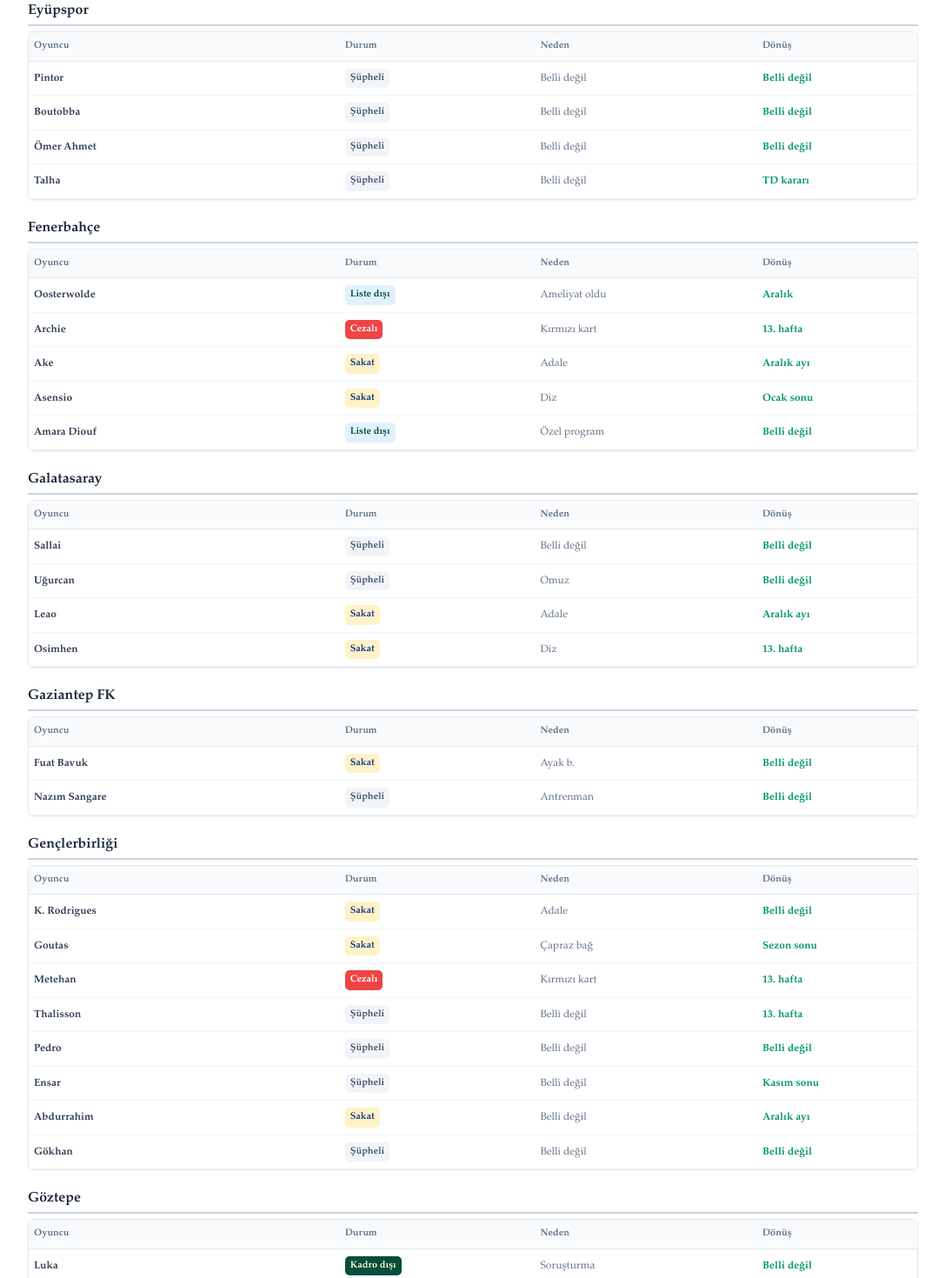
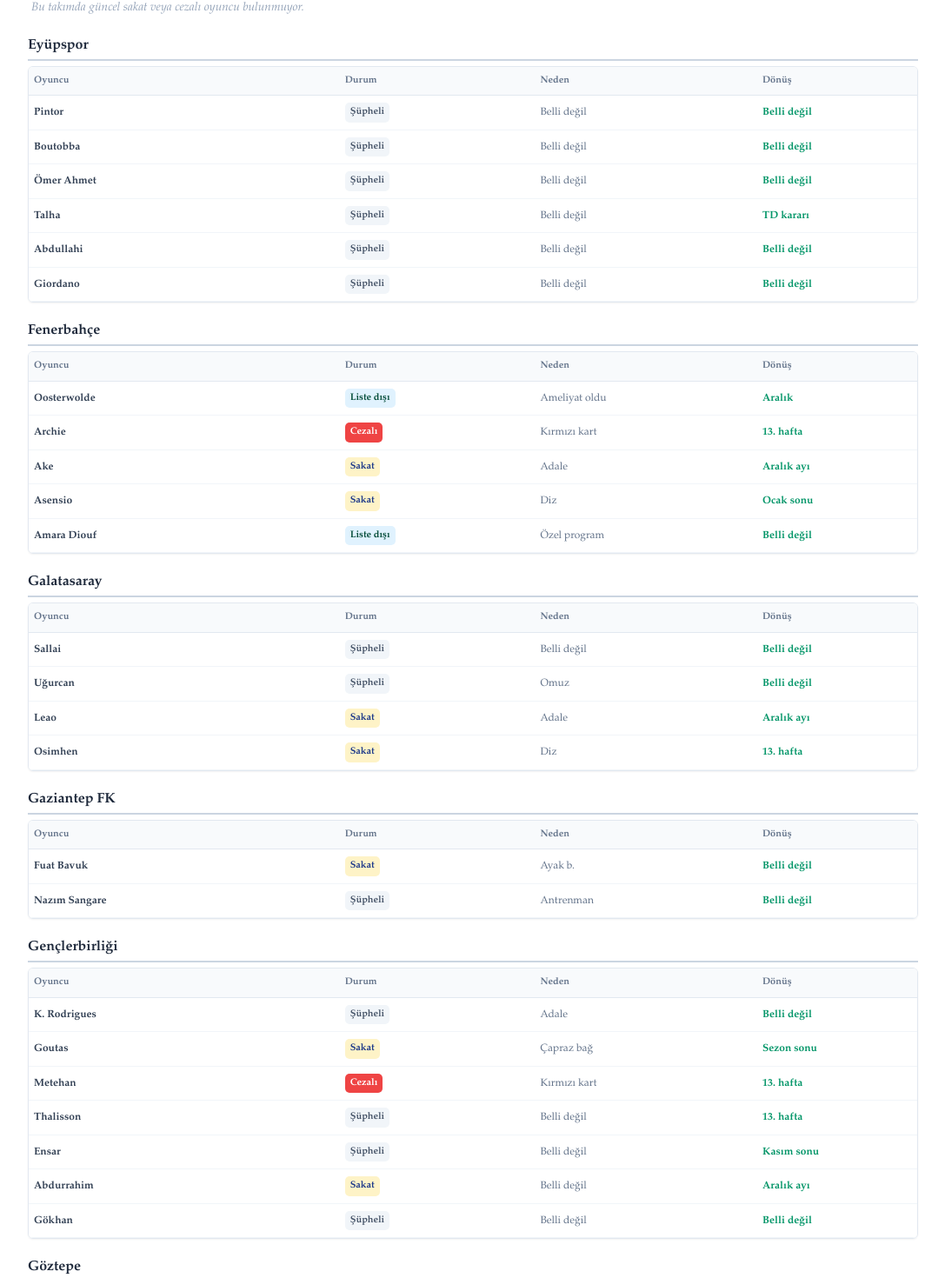
Before and after one commit to fantefut/fantefut, a Next.js app: page / in a window 1280 px wide. Shown: the part 1321-2791 px from the top of the page at 87% size, without its empty margins (96-1183 px from the left). Built offline with nearby package versions, Linux system fonts and the light colour scheme.

Commit message:
guncelleme

```diff
--- a/app/haftanin-analizi/page.js
+++ b/app/haftanin-analizi/page.js
@@ -12,9 +12,9 @@ const REHBER_DATA = {
     { isim: "Gianniotis", takim: "Kasımpaşa", fiyat: "4.5M" }
   ],
   "Defans": [
-    { isim: "Sallai ? Ⓚ", takim: "Galatasaray", fiyat: "5M" },
+    { isim: "Abdülkerim", takim: "Galatasaray", fiyat: "5.5M" },
     { isim: "Winck", takim: "Kasımpaşa", fiyat: "4.5M" },
-    { isim: "Cabral", takim: "Trabzonspor", fiyat: "5M" },
+    { isim: "Cabral Ⓚ", takim: "Trabzonspor", fiyat: "5M" },
     { isim: "Murillo", takim: "Beşiktaş", fiyat: "5M" },
     { isim: "Levent", takim: "Fenerbahçe", fiyat: "4.5M" },
     { isim: "Savic", takim: "Trabzonspor", fiyat: "4.5M" },
--- a/app/page.tsx
+++ b/app/page.tsx
@@ -13,13 +13,13 @@ const SUPER_LIG_TAKIMLARI = [
 ];
 
 const ILK_OYUNCULAR = {
-  "Alanyaspor": "Fernandes - Şüpheli - Adale - Belli değil", "Amed Sportif Faaliyetler": "Ballet - Cezalı - Kırmızı kart - 14. hafta\nDellova - Sakat - Belli değil - Aralık ayı\nKrasniqi - Şüpheli - Belli değil - Belli değil", "Başakşehir": "Operi - Şüpheli - Belli değil - Belli değil\nYusuf - Sakat - Menisküs - Belli değil\nMuhammed - Şüpheli - Belli değil - Belli değil", "Beşiktaş": "Agbadou - Şüpheli - Diz - TD kararı\nOrkun - Cezalı - Sarı kart - 13. hafta\nMiretti - Sakat - Omuz - Kasım sonu", "Çorum FK": "Berat - Sakat - Adale - Ocak ayı\nFredy - Şüpheli - Belli değil - Belli değil",
-  "Erzurumspor FK": "", "Eyüpspor": "Pintor - Şüpheli - Belli değil - Belli değil\nBoutobba - Şüpheli - Belli değil - Belli değil\nÖmer Ahmet - Şüpheli - Belli değil - Belli değil\nTalha - Şüpheli - Belli değil - TD kararı",
+  "Alanyaspor": "Fernandes - Şüpheli - Adale - Belli değil", "Amed Sportif Faaliyetler": "Ballet - Cezalı - Kırmızı kart - 14. hafta\nDellova - Sakat - Belli değil - Aralık ayı\nKrasniqi - Şüpheli - Belli değil - Belli değil", "Başakşehir": "Operi - Şüpheli - Belli değil - Belli değil\nYusuf - Sakat - Menisküs - Belli değil\nMuhammed - Şüpheli - Belli değil - Belli değil\nSaba - Şüpheli - Belli değil - Belli değil", "Beşiktaş": "Agbadou - Şüpheli - Diz - TD kararı\nOrkun - Cezalı - Sarı kart - 13. hafta\nMiretti - Sakat - Omuz - Kasım sonu", "Çorum FK": "Berat - Sakat - Adale - Ocak ayı\nFredy - Şüpheli - Belli değil - Belli değil",
+  "Erzurumspor FK": "", "Eyüpspor": "Pintor - Şüpheli - Belli değil - Belli değil\nBoutobba - Şüpheli - Belli değil - Belli değil\nÖmer Ahmet - Şüpheli - Belli değil - Belli değil\nTalha - Şüpheli - Belli değil - TD kararı\nAbdullahi - Şüpheli - Belli değil - Belli değil\nGiordano - Şüpheli - Belli değil - Belli değil",
   "Fenerbahçe": "Oosterwolde - Liste dışı - Ameliyat oldu - Aralık\nArchie - Cezalı - Kırmızı kart - 13. hafta\nAke - Sakat - Adale - Aralık ayı\nAsensio - Sakat - Diz - Ocak sonu\nAmara Diouf - Liste dışı - Özel program - Belli değil",
   "Galatasaray": "Sallai - Şüpheli - Belli değil - Belli değil\nUğurcan - Şüpheli - Omuz - Belli değil\nLeao - Sakat - Adale - Aralık ayı\nOsimhen - Sakat - Diz - 13. hafta", "Gaziantep FK": "Fuat Bavuk - Sakat - Ayak b. - Belli değil\nNazım Sangare - Şüpheli - Antrenman - Belli değil",
-  "Gençlerbirliği": "K. Rodrigues - Sakat - Adale - Belli değil\nGoutas - Sakat - Çapraz bağ - Sezon sonu\nMetehan - Cezalı - Kırmızı kart - 13. hafta\nThalisson - Şüpheli - Belli değil - 13. hafta\nPedro - Şüpheli - Belli değil - Belli değil\nEnsar - Şüpheli - Belli değil - Kasım sonu\nAbdurrahim - Sakat - Belli değil - Aralık ayı\nGökhan - Şüpheli - Belli değil - Belli değil",
+  "Gençlerbirliği": "K. Rodrigues - Şüpheli - Adale - Belli değil\nGoutas - Sakat - Çapraz bağ - Sezon sonu\nMetehan - Cezalı - Kırmızı kart - 13. hafta\nThalisson - Şüpheli - Belli değil - 13. hafta\nEnsar - Şüpheli - Belli değil - Kasım sonu\nAbdurrahim - Sakat - Belli değil - Aralık ayı\nGökhan - Şüpheli - Belli değil - Belli değil",
   "Göztepe": "Luka - Kadro dışı - Soruşturma - Belli değil\nFurkan B. - Sakat - Adale - Belli değil\nSundberg - Şüpheli - Belli değil - Belli değil",
-  "Kasımpaşa": "Mendes - Cezalı - Sarı kart - 13. hafta\nKamil Ahmet - Sakat - Aşil - Sezon sonu\nMouanga - Sakat - Belli değil - Belli değil\nDiabate - Şüpheli - Belli değil - Belli değil\nBaldursson - Şüpheli - Belli değil - Belli değil", "Kocaelispor": "Show - Şüpheli - Adale - Belli değil\nPetkovic - Şüpheli - Maç ritmi - Belli değil\nHaidara - Sakat - Tendon - 2027\nZoukrou - Şüpheli - Hamstring - Belli değil", "Konyaspor": "Adil - Sakat - Çapraz bağ - Sezon sonu\nAwaziem - Şüpheli - Belli değil - Belli değil", "Rizespor": "Alikulov - Şüpheli - Maç ritmi - TD kararı\nCan - Sakat - Fbf - Ocak ayı\nBorrelli - Şüpheli - Belli değil - Belli değil", "Samsunspor": "Celil - Şüpheli - Uyluk - Belli değil", "Trabzonspor": "Nwaiwu - Cezalı - Sarı kart - 13. hafta\nOkay - Sakat - Bireysel - 2027\nDju - Şüpheli - Uyluk - 13. hafta\nPina - Şüpheli - Belli değil - Belli değil\nAral - Şüpheli - Adale - TD kararı\nBatagov - Şüpheli - Antrenman - Aralık ayı\nMalinovskyi - Şüpheli - Bireysel - Kasım sonu\nMuçi - Şüpheli - Darbe - Belli değil"
+  "Kasımpaşa": "Mendes - Cezalı - Sarı kart - 13. hafta\nKamil Ahmet - Sakat - Aşil - Sezon sonu\nŞüpheli - Sakat - Belli değil - Belli değil\nDiabate - Şüpheli - Belli değil - Belli değil\nBaldursson - Şüpheli - Belli değil - Belli değil", "Kocaelispor": "Show - Şüpheli - Adale - Belli değil\nPetkovic - Şüpheli - Maç ritmi - Belli değil\nHaidara - Sakat - Tendon - 2027\nZoukrou - Şüpheli - Hamstring - Belli değil", "Konyaspor": "Adil - Sakat - Çapraz bağ - Sezon sonu\nAwaziem - Şüpheli - Belli değil - Belli değil", "Rizespor": "Alikulov - Şüpheli - Maç ritmi - TD kararı\nCan - Sakat - Fbf - Ocak ayı\nBorrelli - Şüpheli - Belli değil - Belli değil\nMihaila - Şüpheli - Belli değil - Belli değil", "Samsunspor": "Celil - Şüpheli - Uyluk - Belli değil", "Trabzonspor": "Nwaiwu - Cezalı - Sarı kart - 13. hafta\nOkay - Sakat - Bireysel - 2027\nDju - Şüpheli - Uyluk - 13. hafta\nPina - Şüpheli - Belli değil - Belli değil\nAral - Şüpheli - Adale - TD kararı\nBatagov - Şüpheli - Antrenman - Aralık ayı\nMalinovskyi - Şüpheli - Bireysel - Kasım sonu\nMuçi - Şüpheli - Darbe - Belli değil"
 };
 
 export default function Home() {
@@ -104,7 +104,7 @@ export default function Home() {
   fontFamily: ICERIK_FONTU,
   width: '100%'
 }}>
-  <strong>Eksik Listesi Analizi:</strong> Süper Lig'de her hafta yeni heyecan başlarken, fantezi futbol kadrolarında değişikliğe gidecek katılımcılar için sakat ve cezalı oyuncular büyük önem taşıyor. Beklenmedik puan kayıpları yaşamamak adına, takımların güncel eksiklerini aşağıdan inceleyebilirsiniz. Sarı kart sınırındaki oyuncular, eksik listesinin altına eklendi. Havuzumuzdaki veriler resmi açıklamalar doğrultusunda anlık güncellenmektedir. Son güncelleme: 17.11.2026 23:04
+  <strong>Eksik Listesi Analizi:</strong> Süper Lig'de her hafta yeni heyecan başlarken, fantezi futbol kadrolarında değişikliğe gidecek katılımcılar için sakat ve cezalı oyuncular büyük önem taşıyor. Beklenmedik puan kayıpları yaşamamak adına, takımların güncel eksiklerini aşağıdan inceleyebilirsiniz. Sarı kart sınırındaki oyuncular, eksik listesinin altına eklendi. Havuzumuzdaki veriler resmi açıklamalar doğrultusunda anlık güncellenmektedir. Son güncelleme: 18.11.2026 11:33
 </div>
 
         {/* Tüm takımların listelendiği ana döngü */}
@@ -144,7 +144,7 @@ export default function Home() {
           gap: '8px' // Takımlar arasındaki dikey boşluk (6px-10px arası değiştirebilirsin)
         }}>
           <li><strong style={{ color: '#1e293b' }}>Alanyaspor:</strong> Fidan Aliti</li>
-          <li><strong style={{ color: '#1e293b' }}>Amed Sportif Faaliyetler:</strong> Ermal Krasniqi, Dia Saba, Rayan Raveloson</li>
+          <li><strong style={{ color: '#1e293b' }}>Amed Sportif Faaliyetler:</strong> Ermal Krasniqi, Dia Saba, Rayan Raveloson, Lafont, Furkan</li>
           <li><strong style={{ color: '#1e293b' }}>Başakşehir:</strong> Ousseynou Ba, Oliver Kemen, Umut Güneş</li>
           <li><strong style={{ color: '#1e293b' }}>Beşiktaş:</strong> Emirhan Topçu, Leandro Trossard</li>
           <li><strong style={{ color: '#1e293b' }}>Çorum FK:</strong> Kart sınırında oyuncu bulunmamaktadır.</li>
```
